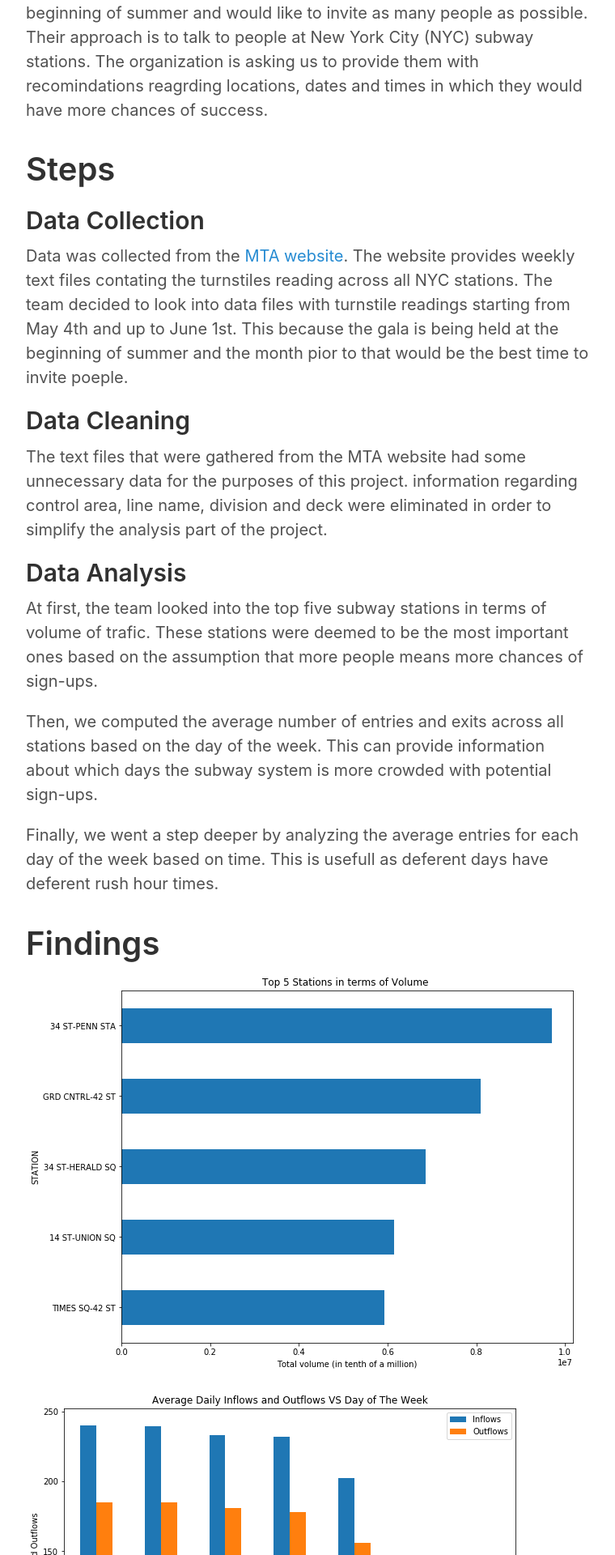
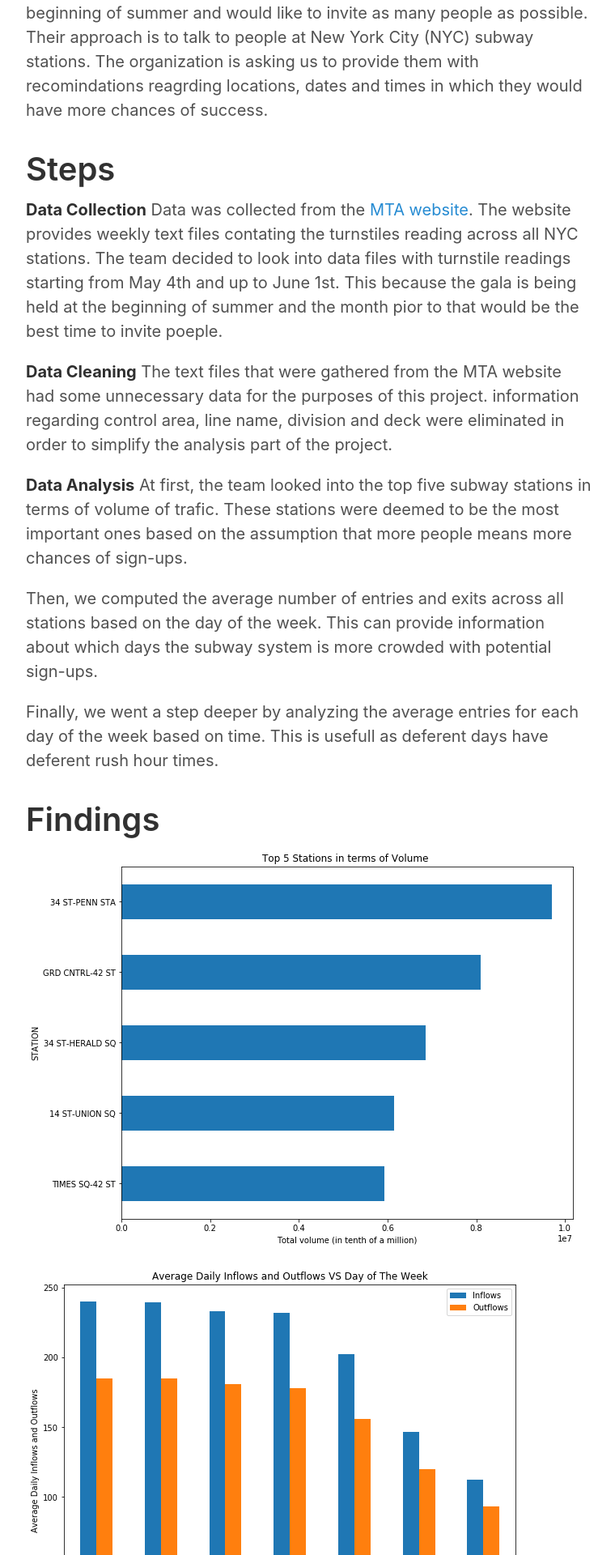
Before and after one commit to AliAlabdlmohsen/AliAlabdlmohsen.github.io, a Jekyll site: the page built from _posts/2019-07-08-Project01.md, in a window 1280 px wide. Shown: the part 535-2455 px from the top of the page at 81% size, without its empty margins (258-1018 px from the left). Built offline with Jekyll 4.4.1, drawn with Linux system fonts in a browser that asks for light colours.

Commit message:
font edits

```diff
--- a/_posts/2019-07-08-Project01.md
+++ b/_posts/2019-07-08-Project01.md
@@ -9,13 +9,13 @@
 
 # Steps
 
-## Data Collection
+**Data Collection**
 Data was collected from the [MTA website](http://web.mta.info/developers/turnstile.html). The website provides weekly text files contating the turnstiles reading across all NYC stations. The team decided to look into data files with turnstile readings starting from May 4th and up to June 1st. This because the gala is being held at the beginning of summer and the month pior to that would be the best time to invite poeple.
 
-## Data Cleaning
+**Data Cleaning**
 The text files that were gathered from the MTA website had some unnecessary data for the purposes of this project. information regarding control area, line name, division and deck were eliminated in order to simplify the analysis part of the project.
 
-## Data Analysis
+**Data Analysis**
 At first, the team looked into the top five subway stations in terms of volume of trafic. These stations were deemed to be the most important ones based on the assumption that more people means more chances of sign-ups.
 
   Then, we computed the average number of entries and exits across all stations based on the day of the week. This can provide information about which days the subway system is more crowded with potential sign-ups.
```
